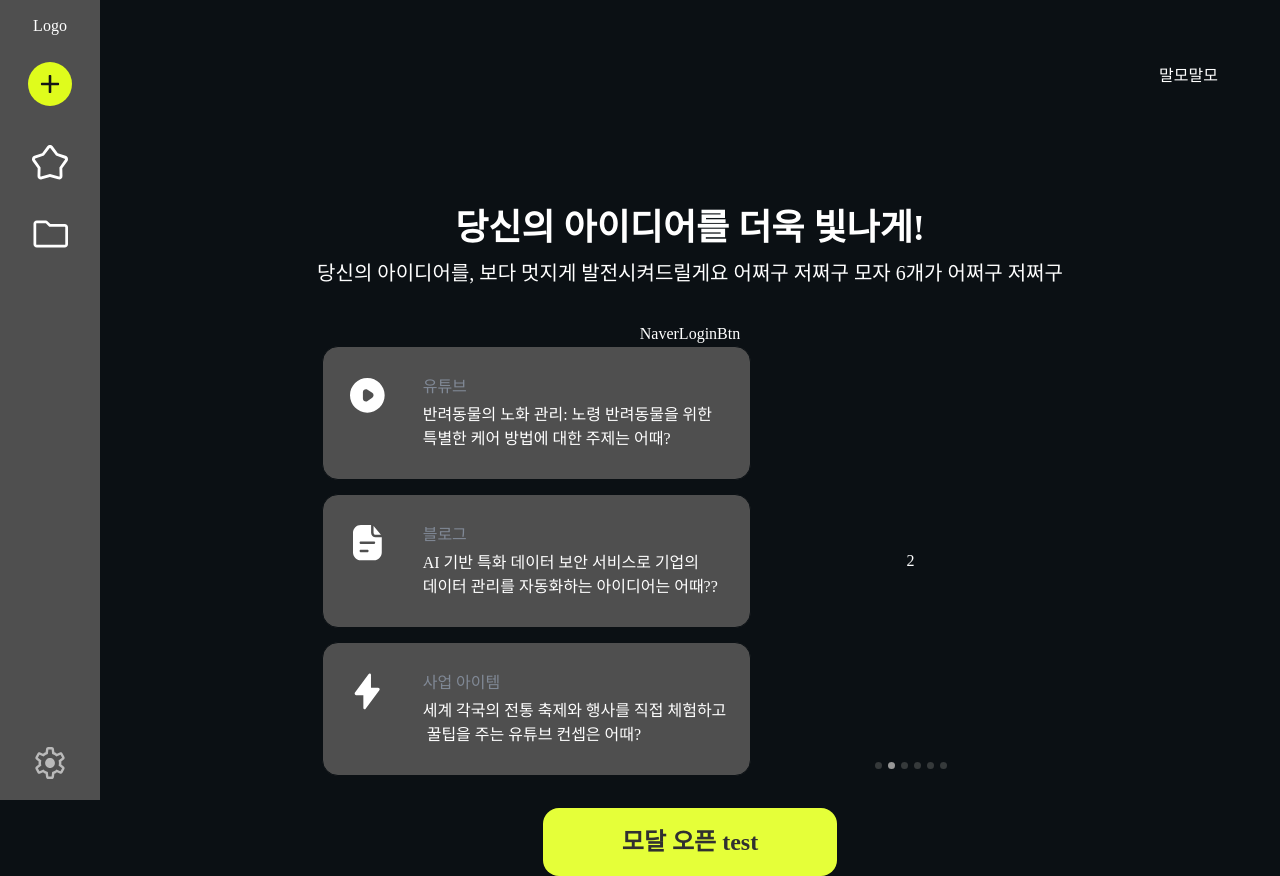
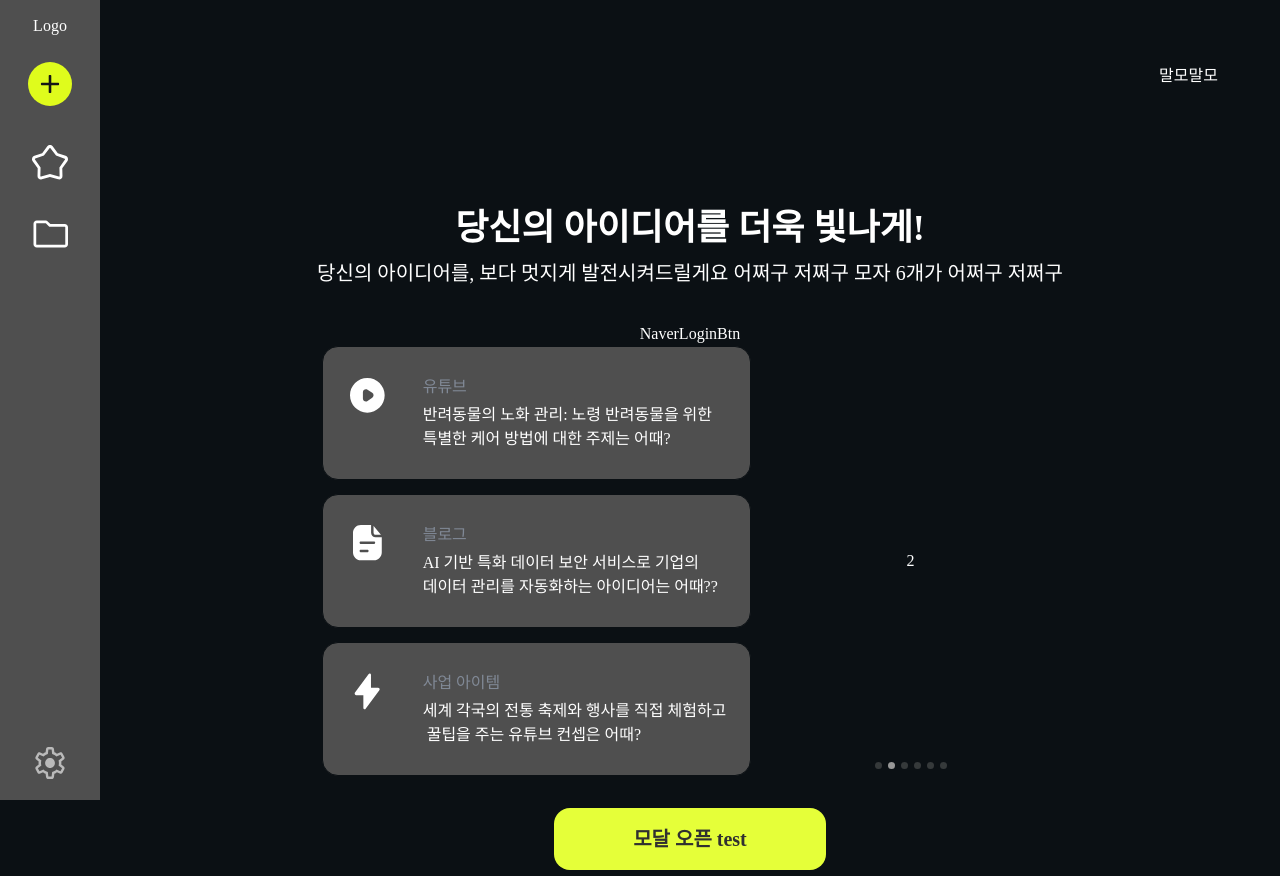
Before and after one commit to munseunggyu/malmo, a Next.js app: page / in a window 1280 px wide. Built offline with nearby package versions, Linux system fonts and the light colour scheme; no server answers; a web font is replaced by a local one.

Commit message:
feat: 버튼 컴포넌트 스타일 변경

```diff
--- a/src/components/ui/Button.tsx
+++ b/src/components/ui/Button.tsx
@@ -16,7 +16,7 @@ export default function Button({
 }: IProps) {
   return (
     <button
-      className={`bg-main text-[#303030] text-[24px] font-[700] disabled:bg-inherit disabled:border disabled:border-[#474747] py-sm px-[79px] rounded-md   ${classNames}`}
+      className={`bg-main text-[#303030] text-[20px] font-[700] disabled:bg-inherit disabled:border disabled:border-[#474747] py-sm px-[79px] rounded-md   ${classNames}`}
       disabled={disabled}
       type={type}
       {...props}
```
